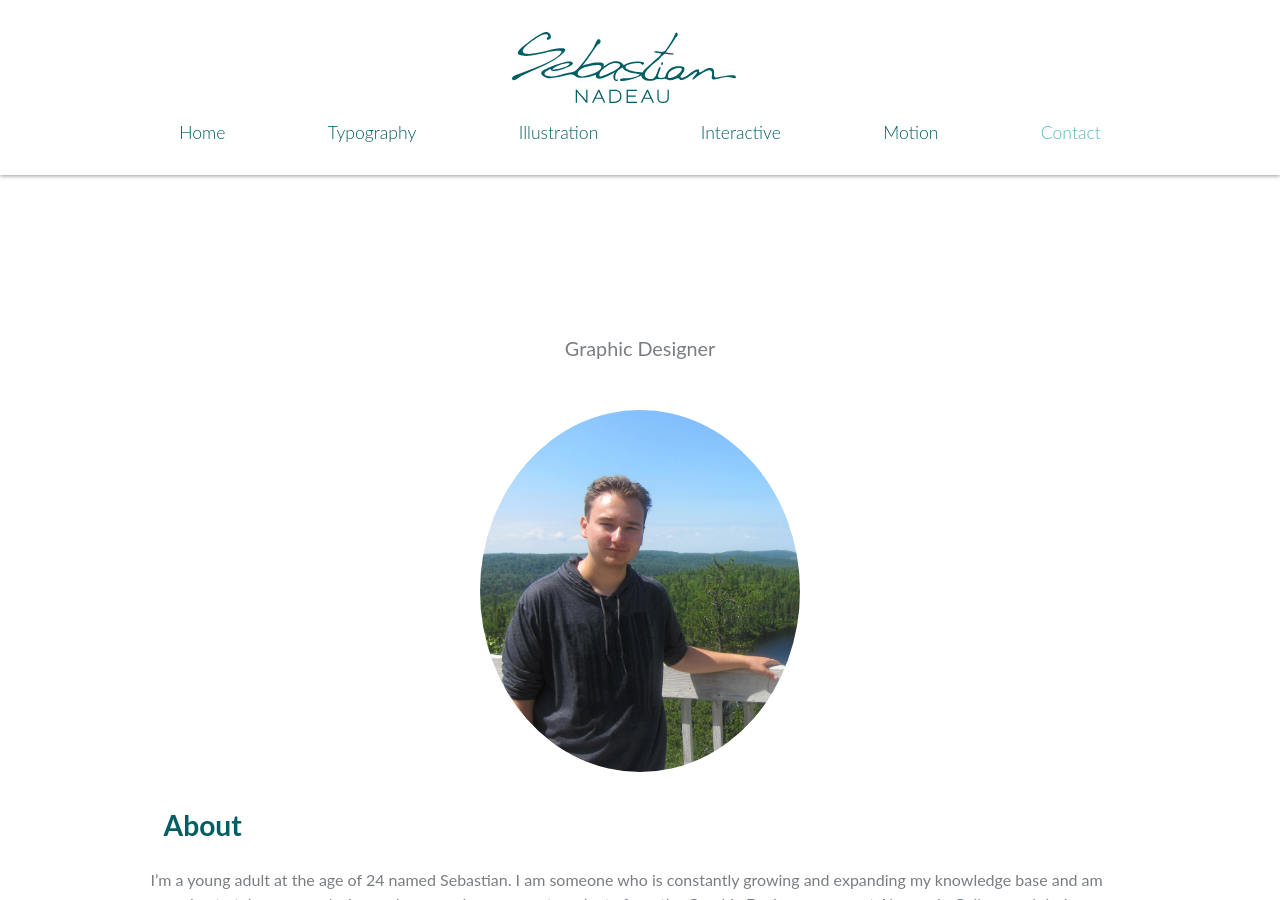
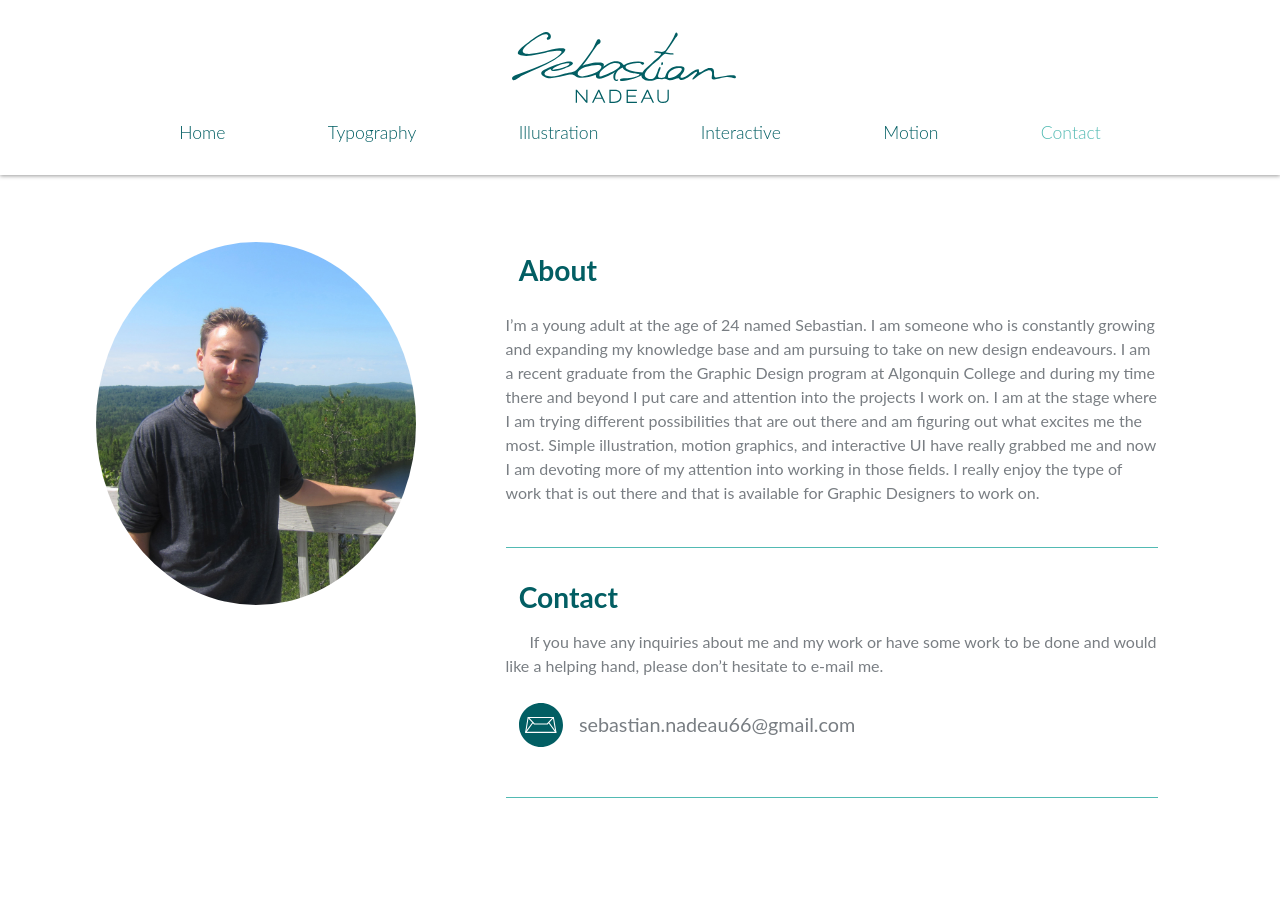
Before and after one commit to sebastiann88/personal-online-portfolio, a Jekyll site: the page built from contact.html, in a window 1280 px wide and 900 px high. Built offline with Jekyll 4.4.1, drawn with Linux system fonts in a browser that asks for light colours; nearby versions of some CDN libraries.

Commit message:
fix(html): fix contact section

```diff
--- a/contact.html
+++ b/contact.html
@@ -5,9 +5,19 @@
 featured_image: /images/brand-logotype.jpg
 ---
 
-{% include profile.html %}
 
-<div class="about-section">
+<div class="grid about-me clearfix">
+    <div class="unit unit-s-1 unit-m-1-3 unit-h-1-4 photo-container">
+            <div class="photo">
+                <img class="profile-pic" src="{{site.baseurl}}/images/profile-photo.jpg" alt="Profile Picture">
+                <div class="profile-pic photo-overlay">
+                    <h5 id="name">Sebastian Nadeau</h5>
+                    <h6>Graphic Designer</h6>
+                </div>
+            </div>
+        </div>
+
+    <div class="about-section unit unit-s-1 unit-m-2-3 unit-h-3-4">
         <div class="preview-wrapper border-bottom">
             <div class="border-bottom">
                 <h2 id="h2">About</h2>
@@ -21,3 +31,4 @@
             </div>
         </div>
     </div>
+</div>
```
Also changed, not shown: index.html (+6 -7 lines). Lines whose indentation alone changed are shown as unchanged.
